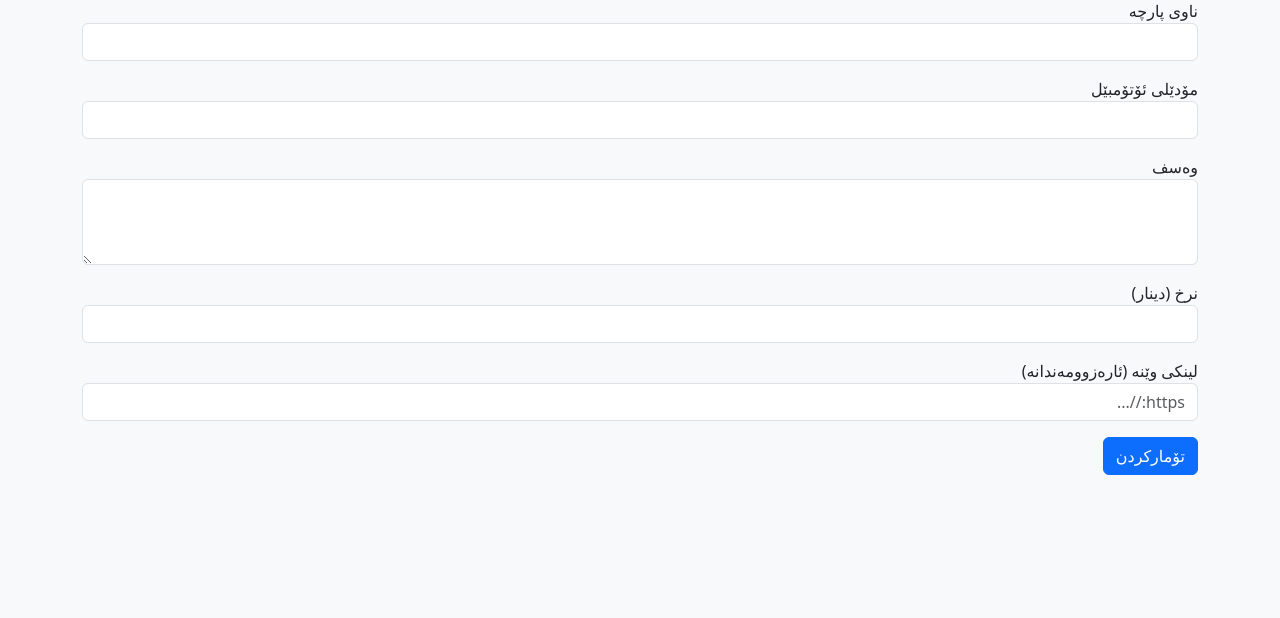
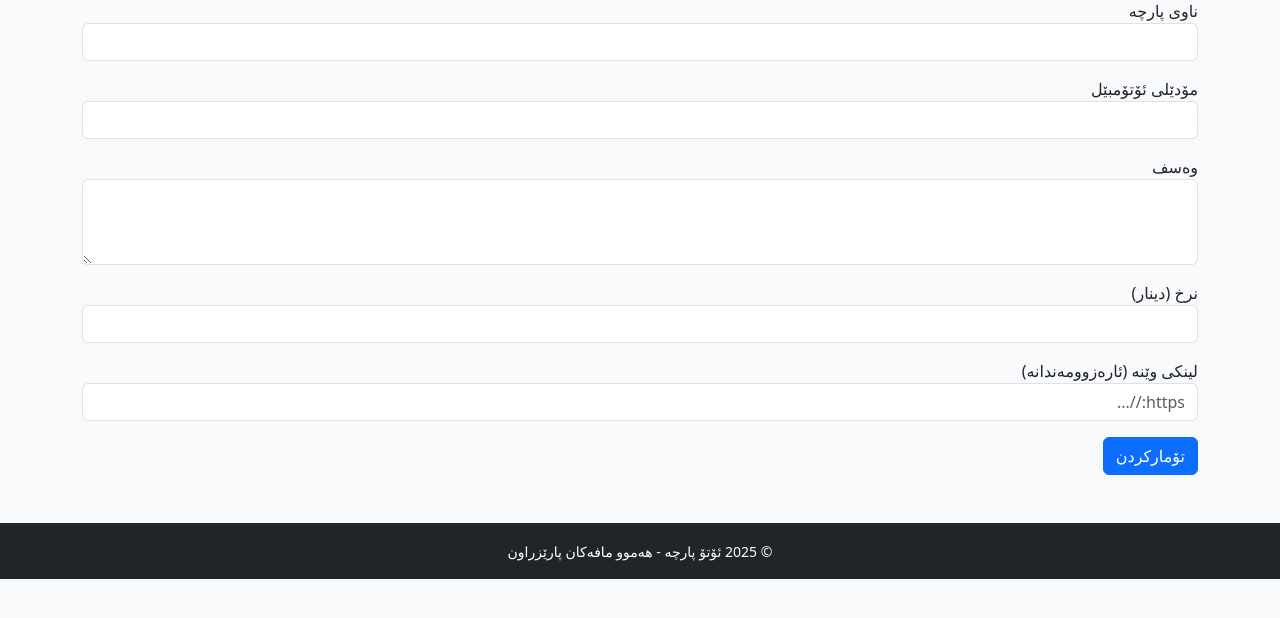
Before and after one commit to muhammadt90900-ux/Kurd-auto, a Python web app: template templates/add_part.html in a window 1280 px wide. Shown: the part 127-745 px from the top of the page. Run offline with Jinja, Linux system fonts and the light colour scheme; the template is opened without the code that fills it, so the values that code supplies are empty.

Commit message:
Enhance base.html with additional links and footer

```diff
--- a/templates/base.html
+++ b/templates/base.html
@@ -1,3 +1,4 @@
+<!-- templates/base.html -->
 <!DOCTYPE html>
 <html lang="ku" dir="rtl">
 <head>
@@ -5,6 +6,8 @@
     <meta name="viewport" content="width=device-width, initial-scale=1.0">
     <title>مارکێتی پارچەی ئۆتۆمبێل</title>
     <link href="https://cdn.jsdelivr.net/npm/bootstrap@5.3.0/dist/css/bootstrap.min.css" rel="stylesheet">
+    <!-- فۆنتی کوردی ئارەزوومەندانە -->
+    <link href="https://fonts.googleapis.com/css2?family=Noto+Kufi+Arabic&display=swap" rel="stylesheet">
     <link rel="stylesheet" href="{{ url_for('static', filename='style.css') }}">
 </head>
 <body>
@@ -16,21 +19,34 @@
             </button>
             <div class="collapse navbar-collapse" id="navbarNav">
                 <ul class="navbar-nav ms-auto">
-                    <li class="nav-item"><a class="nav-link" href="{{ url_for('index') }}">سەرەکی</a></li>
+                    <li class="nav-item">
+                        <a class="nav-link" href="{{ url_for('index') }}">سەرەکی</a>
+                    </li>
                     {% if current_user.is_authenticated %}
                         {% if current_user.user_type == 'seller' %}
-                            <li class="nav-item"><a class="nav-link" href="{{ url_for('dashboard') }}">داشبۆرد</a></li>
-                            <li class="nav-item"><a class="nav-link" href="{{ url_for('add_part') }}">+ زیادکردنی پارچە</a></li>
+                            <li class="nav-item">
+                                <a class="nav-link" href="{{ url_for('dashboard') }}">داشبۆرد</a>
+                            </li>
+                            <li class="nav-item">
+                                <a class="nav-link" href="{{ url_for('add_part') }}">+ پارچە</a>
+                            </li>
                         {% endif %}
-                        <li class="nav-item"><a class="nav-link" href="{{ url_for('logout') }}">چوونەدەرەوە</a></li>
+                        <li class="nav-item">
+                            <a class="nav-link" href="{{ url_for('logout') }}">چوونەدەرەوە ({{ current_user.username }})</a>
+                        </li>
                     {% else %}
-                        <li class="nav-item"><a class="nav-link" href="{{ url_for('login') }}">چوونەژوورەوە</a></li>
-                        <li class="nav-item"><a class="nav-link" href="{{ url_for('register') }}">تۆماربوون</a></li>
+                        <li class="nav-item">
+                            <a class="nav-link" href="{{ url_for('login') }}">چوونەژوورەوە</a>
+                        </li>
+                        <li class="nav-item">
+                            <a class="nav-link" href="{{ url_for('register') }}">تۆماربوون</a>
+                        </li>
                     {% endif %}
                 </ul>
             </div>
         </div>
     </nav>
+
     <div class="container mt-4">
         {% with messages = get_flashed_messages(with_categories=true) %}
             {% if messages %}
@@ -44,6 +60,14 @@
         {% endwith %}
         {% block content %}{% endblock %}
     </div>
+
+    <footer class="bg-dark text-white text-center py-3 mt-5">
+        <div class="container">
+            <small>© 2025 ئۆتۆ پارچە - هەموو مافەکان پارێزراون</small>
+        </div>
+    </footer>
+
     <script src="https://cdn.jsdelivr.net/npm/bootstrap@5.3.0/dist/js/bootstrap.bundle.min.js"></script>
+    {% block scripts %}{% endblock %}
 </body>
 </html>
```
